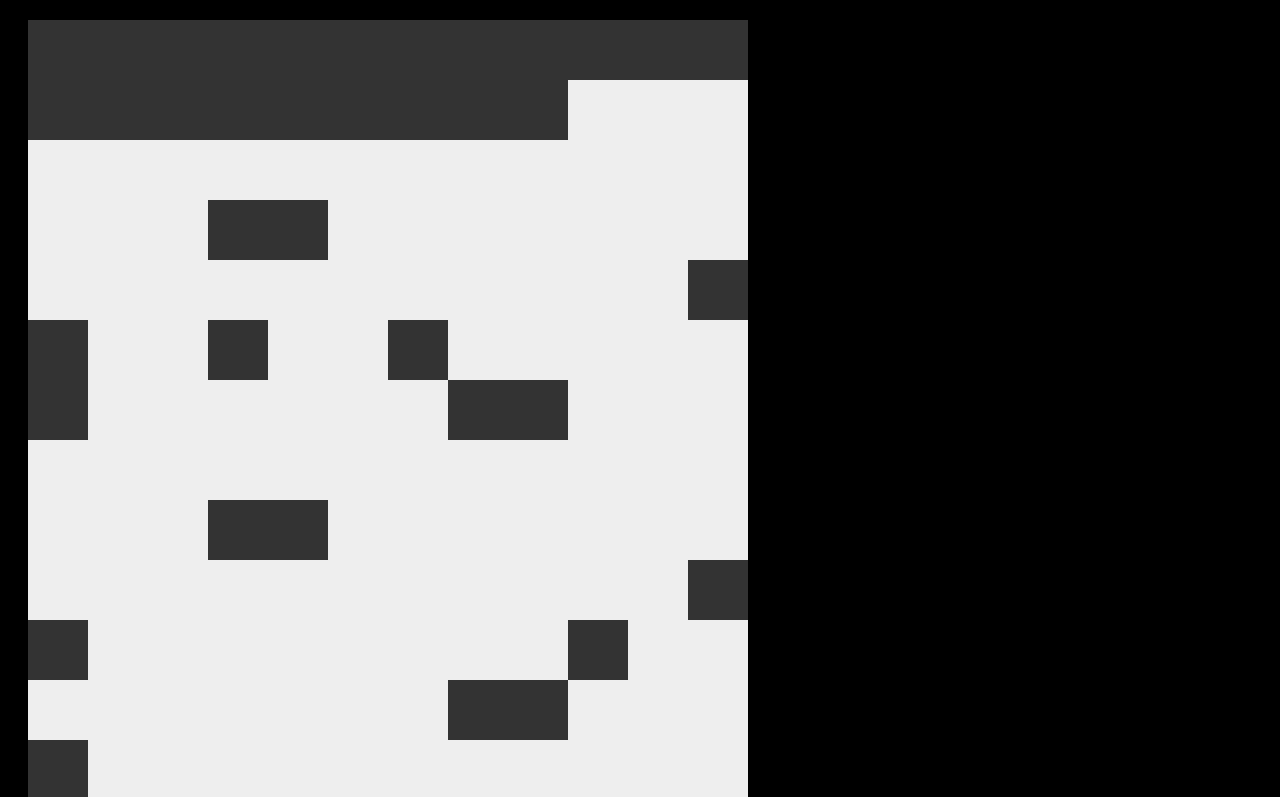
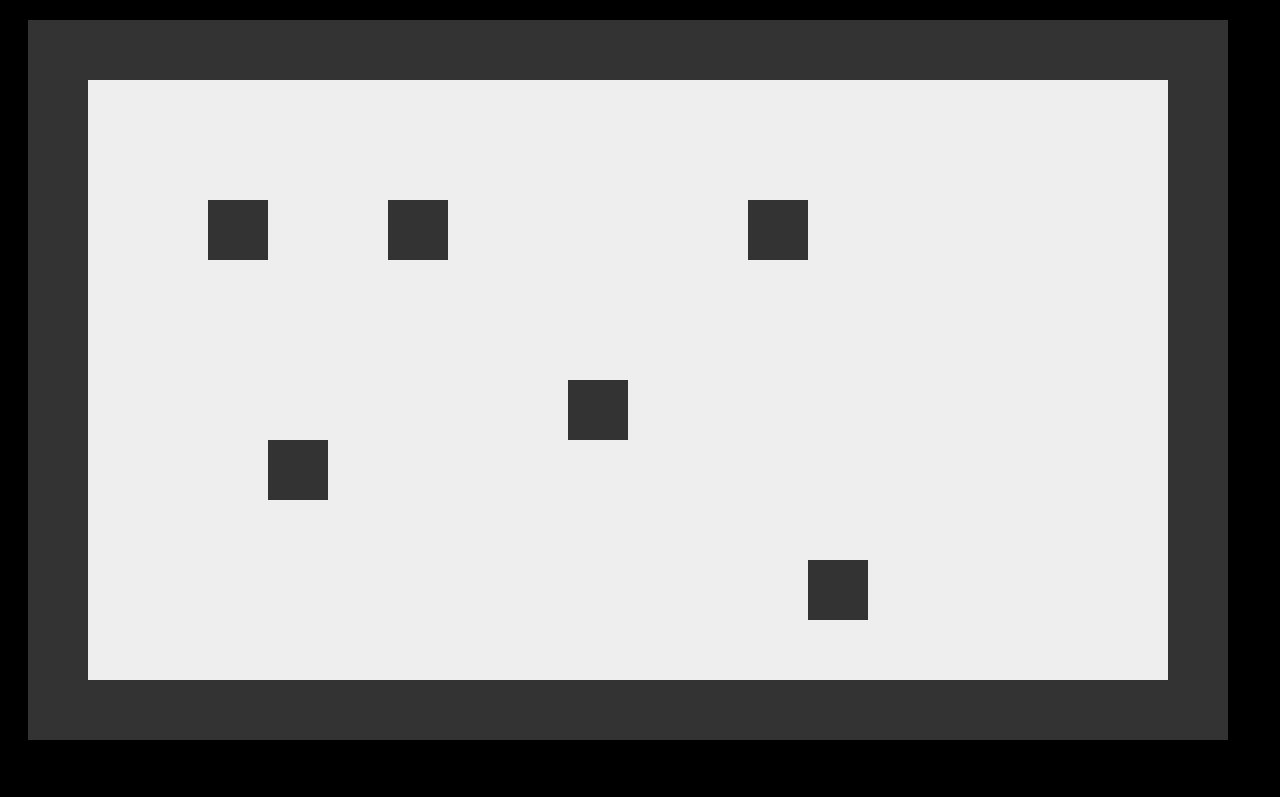
Before and after one commit to Raba-toon/2d-game.io, a plain HTML site: page client/index.html in a window 1280 px wide. Shown: the top 797 px of the page. Drawn offline with Linux system fonts and the light colour scheme; files that its build step writes are made by us from their sources; files whose address does not match are found by name.

Commit message:
change row columns

```diff
--- a/client/css/index.css
+++ b/client/css/index.css
@@ -4,8 +4,8 @@ body{
 
 .grille {
     display: grid;
-    grid-template-columns: repeat(12, 60px);
-    grid-template-rows: repeat(20, 60px);
+    grid-template-columns: repeat(20, 60px);
+    grid-template-rows: repeat(12, 60px);
     margin: 20px;
 }
 
```
